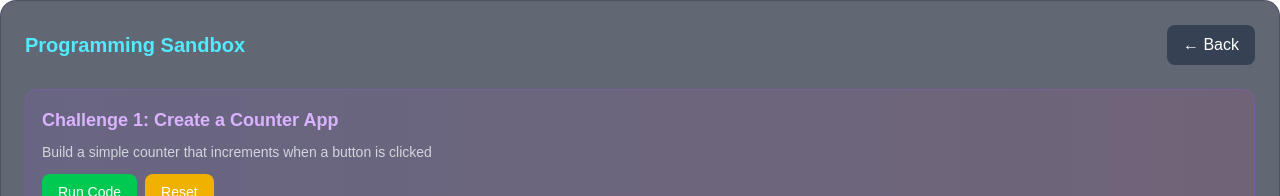
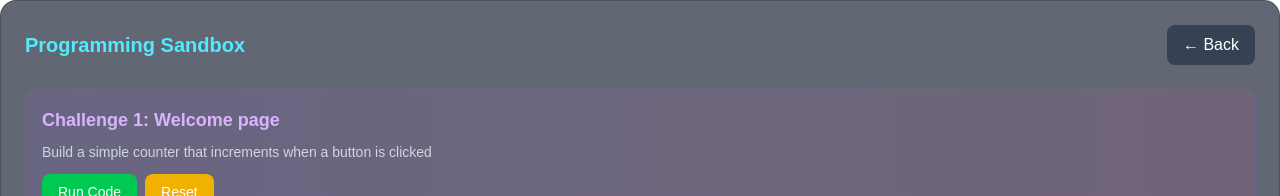
Before and after one commit to Chijioke-Mekeachi/custonIauoeProtal, a Next.js app: page /components/games/ProgrammingSandbox in a window 1280 px wide. Shown: the top 196 px of the page. Built offline with nearby package versions, Linux system fonts and the light colour scheme.

Commit message:
completed project

```diff
--- a/src/pages/components/games/ProgrammingSandbox.tsx
+++ b/src/pages/components/games/ProgrammingSandbox.tsx
@@ -18,7 +18,7 @@ const ProgrammingSandbox: React.FC<ProgrammingGameProps> = ({ onBack, onScoreUpd
   const programmingChallenges = [
     {
       id: 1,
-      title: "Create a Counter App",
+      title: "Welcome page",
       description: "Build a simple counter that increments when a button is clicked",
       html: `<!-- Create a counter display and button -->\n<div id="counter-app">\n  <h2>Counter: <span id="count">0</span></h2>\n  <button id="increment-btn">Increment</button>\n</div>`,
       css: `/* Style your counter */\n#counter-app {\n  text-align: center;\n  padding: 20px;\n}\n\nbutton {\n  padding: 10px 20px;\n  background: #4f46e5;\n  color: white;\n  border: none;\n  border-radius: 5px;\n  cursor: pointer;\n}`,
```
